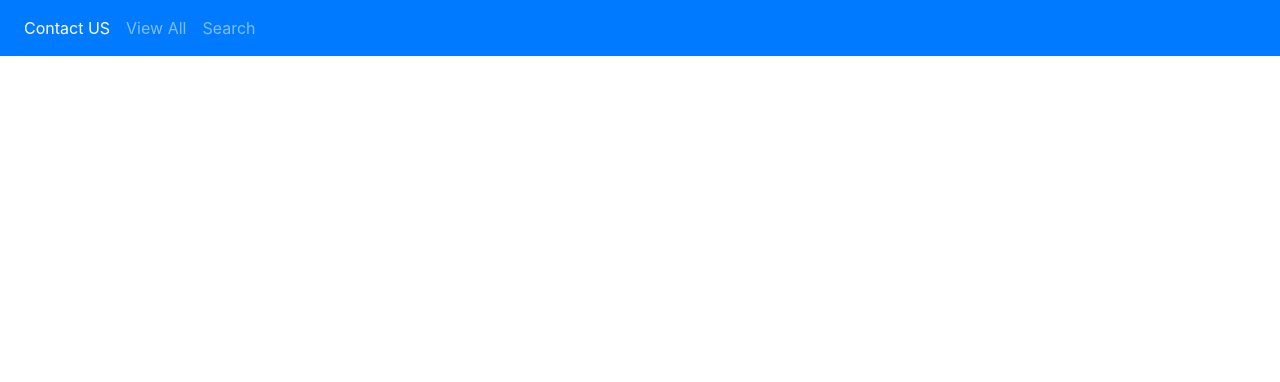
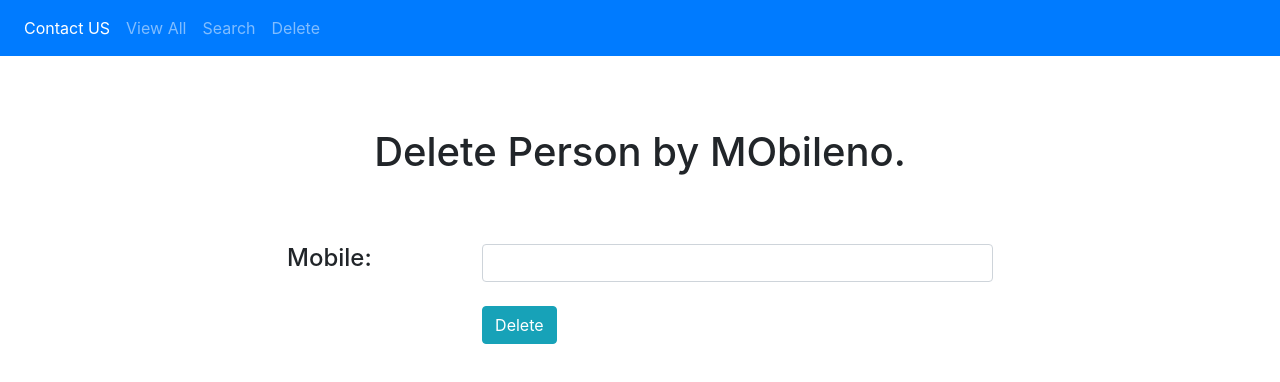
Before and after one commit to JossinAntony/AngularDeployment, an Angular app: page /delete in a window 1280 px wide. Before the commit this address led to /. Shown: the top 382 px of the page. Built offline with nearby package versions, Linux system fonts and the light colour scheme.

Commit message:
deletebyMOb component and apiservicce integrated.

```diff
--- a/src/app/api.service.ts
+++ b/src/app/api.service.ts
@@ -17,7 +17,11 @@ export class ApiService {
   }
 
   getDataByMob(mob){
-    console.log(mob);
+    //console.log(mob);
     return this.http.get("http://persondb-jossin.herokuapp.com/searchByMobAPI/?q="+mob);
   }
+
+  delDataByMob(mob){
+    return this.http.get("https://persondb-jossin.herokuapp.com/delByMobAPI/?q="+mob);
+  }
 }
--- /dev/null
+++ b/src/app/delete/delete.component.html
@@ -0,0 +1,24 @@
+<div class="container">
+  <div class="row">
+      <div class="col col-12 col-sm-2"></div>
+      <div class="col col-12 col-sm-8">
+          <br><br><br>
+          <h1 class="text-center">Delete Person by MObileno.</h1>
+          <br><br>
+          <form (ngSubmit) = onSubmit(f) #f="ngForm">
+              <table class="table table-borderless">
+                  <tr>
+                      <td><h4 class="text-left">Mobile:</h4></td>
+                      <td><input type="text" class="form-control" name="smob" ngModel></td>
+                  </tr>
+                  <tr>
+                      <td></td>
+                      <td><button class="btn btn-info" type="submit" ngSubmit>Delete</button></td>
+                  </tr>
+
+              </table>
+          </form>
+      </div>
+      <div class="col col-12 col-sm-2"></div>
+  </div>
+</div>
--- /dev/null
+++ b/src/app/delete/delete.component.ts
@@ -0,0 +1,28 @@
+import { Component, OnInit } from '@angular/core';
+import {NgForm} from'@angular/forms';
+import {ApiService} from '../api.service';
+import {HttpClient} from '@angular/common/http';
+import {Router} from '@angular/router';
+
+
+@Component({
+  selector: 'app-delete',
+  templateUrl: './delete.component.html',
+  styleUrls: ['./delete.component.css']
+})
+export class DeleteComponent implements OnInit {
+
+  constructor(private apiservice:ApiService, private router:Router) { }
+
+  ngOnInit() {
+
+  }
+
+onSubmit(data:NgForm) {
+  this.apiservice.delDataByMob(data.value.smob).subscribe((response)=>{
+    console.log(response);
+    alert('successfully deleted!');
+  })
+
+  }
+}
--- a/src/app/navbar/navbar.component.html
+++ b/src/app/navbar/navbar.component.html
@@ -8,6 +8,9 @@
       </li>
       <li class="nav-item">
           <a class="nav-link" routerLink="/search">Search</a>
-        </li>
+      </li>
+      <li class="nav-item">
+        <a class="nav-link" routerLink="/delete">Delete</a>
+    </li>
     </ul>
   </nav>
--- a/src/app/search/search.component.ts
+++ b/src/app/search/search.component.ts
@@ -31,11 +31,7 @@ export class SearchComponent implements OnInit {
         //alert('successfully retrieved!');
         this.router.navigate(['/viewsingle'],{queryParams: {person: this.person }});
       })
-
     }
-
-
-
   ngOnInit() {
   }
 
--- a/src/app/view-single/view-single.component.ts
+++ b/src/app/view-single/view-single.component.ts
@@ -22,8 +22,6 @@ export class ViewSingleComponent implements OnInit {
     this.person =this.route.snapshot.queryParamMap.get('person');
 
     this.myPersonData = JSON.parse(this.person);
-
-
   }
 
 }
```
Also changed, not shown: src/app/app.module.ts (+5 -2 lines), src/app/contactform/contactform.component.ts (+4 -4 lines), src/app/delete/delete.component.css (added), 1 other file (tests, documents, lock files or other folders).
